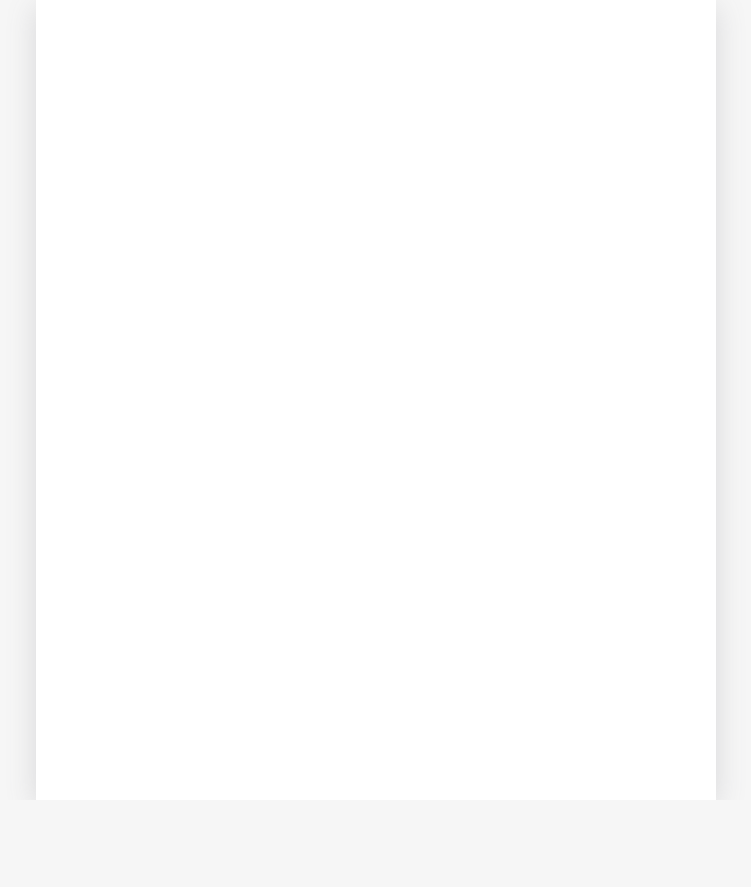
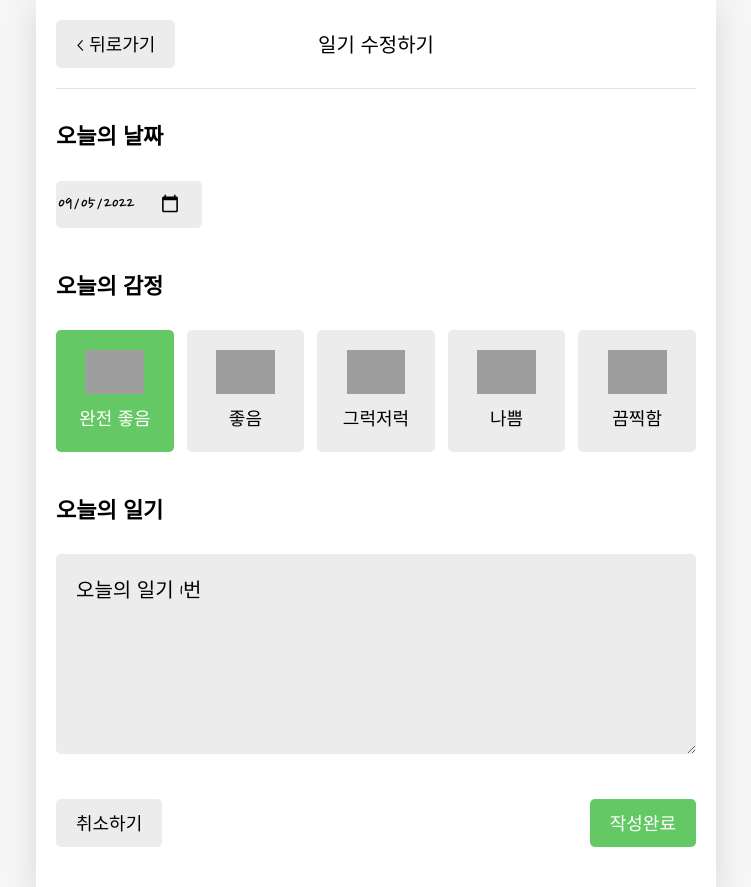
Before and after one commit to aaahrami/react-emotion-diary, a React (Create React App) app: page /edit/1 in a window 1280 px wide. Before the commit this address had no page. Shown: the whole page, without its empty margins (264-1015 px from the left). Before the commit the page ends 800 px from the top, so only its background shows below. Built offline with nearby package versions, Linux system fonts and the light colour scheme; grey boxes are pictures that could not be loaded; a web font is replaced by a local one.

Commit message:
7-8. Edit 구현하기

```diff
--- a/src/App.js
+++ b/src/App.js
@@ -112,7 +112,7 @@
             <Routes>
               <Route path="/" element={<Home />} />
               <Route path="/new" element={<New />} />
-              <Route path="/edit" element={<Edit />} />
+              <Route path="/edit/:id" element={<Edit />} />
               <Route path="/diary/:id" element={<Diary />} />
             </Routes>
           </div>
--- a/src/components/DiaryEditor.js
+++ b/src/components/DiaryEditor.js
@@ -1,4 +1,4 @@
-import { useContext, useRef, useState } from "react";
+import { useContext, useEffect, useRef, useState } from "react";
 import { useNavigate } from "react-router-dom";
 import { DiaryDispatchContext } from "./../App.js";
 
@@ -41,13 +41,13 @@
   return date.toISOString().slice(0, 10);
 };
 
-const DiaryEditor = () => {
+const DiaryEditor = ({ isEdit, originData }) => {
   const contentRef = useRef();
   const [content, setContent] = useState("");
   const [emotion, setEmotion] = useState(3);
   const [date, setDate] = useState(getStringDate(new Date()));
 
-  const { onCreate } = useContext(DiaryDispatchContext);
+  const { onCreate, onEdit } = useContext(DiaryDispatchContext);
 
   const handleClickEmote = (emotion) => {
     setEmotion(emotion);
@@ -61,13 +61,28 @@
       return;
     }
 
-    onCreate(date, content, emotion);
+    if (window.confirm(isEdit ? "일기를 수정하시겠습니까?" : "새로운 일기를 작성하시겠습니까?")) {
+      if (!isEdit) {
+        onCreate(date, content, emotion);
+      } else {
+        onEdit(originData.id, date, content, emotion);
+      }
+    }
+
     navigate("/", { replace: true });
   };
 
+  useEffect(() => {
+    if (isEdit) {
+      setDate(getStringDate(new Date(parseInt(originData.date))));
+      setEmotion(originData.emotion);
+      setContent(originData.content);
+    }
+  }, [isEdit, originData]);
+
   return (
     <div className="DiaryEditor">
-      <MyHeader headText={"새로운 일기 쓰기"} leftChild={<MyButton text={"< 뒤로가기"} onClick={() => navigate(-1)} />} />
+      <MyHeader headText={isEdit ? "일기 수정하기" : "새로운 일기 쓰기"} leftChild={<MyButton text={"< 뒤로가기"} onClick={() => navigate(-1)} />} />
       <div>
         <section>
           <h4>오늘의 날짜</h4>
--- a/src/pages/Edit.js
+++ b/src/pages/Edit.js
@@ -1,35 +1,26 @@
-import { useNavigate, useSearchParams } from "react-router-dom";
+import { useContext, useEffect, useState } from "react";
+import { useNavigate, useParams } from "react-router-dom";
+import { DiaryStateContext } from "../App";
+import DiaryEditor from "../components/DiaryEditor";
 
 const Edit = () => {
+  const [originData, setOriginData] = useState();
   const navigate = useNavigate();
-  const [searchParams, setSearchParams] = useSearchParams();
+  const { id } = useParams();
+  const diaryList = useContext(DiaryStateContext);
 
-  const id = searchParams.get("id");
-  console.log("id : ", id);
+  useEffect(() => {
+    if (diaryList.length >= 1) {
+      const targetDiary = diaryList.find((it) => parseInt(it.id) === parseInt(id));
 
-  const mode = searchParams.get("mode");
-  console.log("mode : ", mode);
-  return (
-    <div>
-      <h1>Edit</h1>
-      <p>이곳은 일기 수정 페이지입니다.</p>
-      <button onClick={() => setSearchParams({ who: "rami" })}>QS 바꾸기</button>
-      <button
-        onClick={() => {
-          navigate("/home");
-        }}
-      >
-        HOME으로 가기
-      </button>
-      <button
-        onClick={() => {
-          navigate(-1);
-        }}
-      >
-        뒤로가기
-      </button>
-    </div>
-  );
+      if (targetDiary) {
+        setOriginData(targetDiary);
+      } else {
+        navigate("/", { replace: true });
+      }
+    }
+  }, [id, diaryList]);
+  return <div>{originData && <DiaryEditor isEdit={true} originData={originData} />}</div>;
 };
 
 export default Edit;
```
